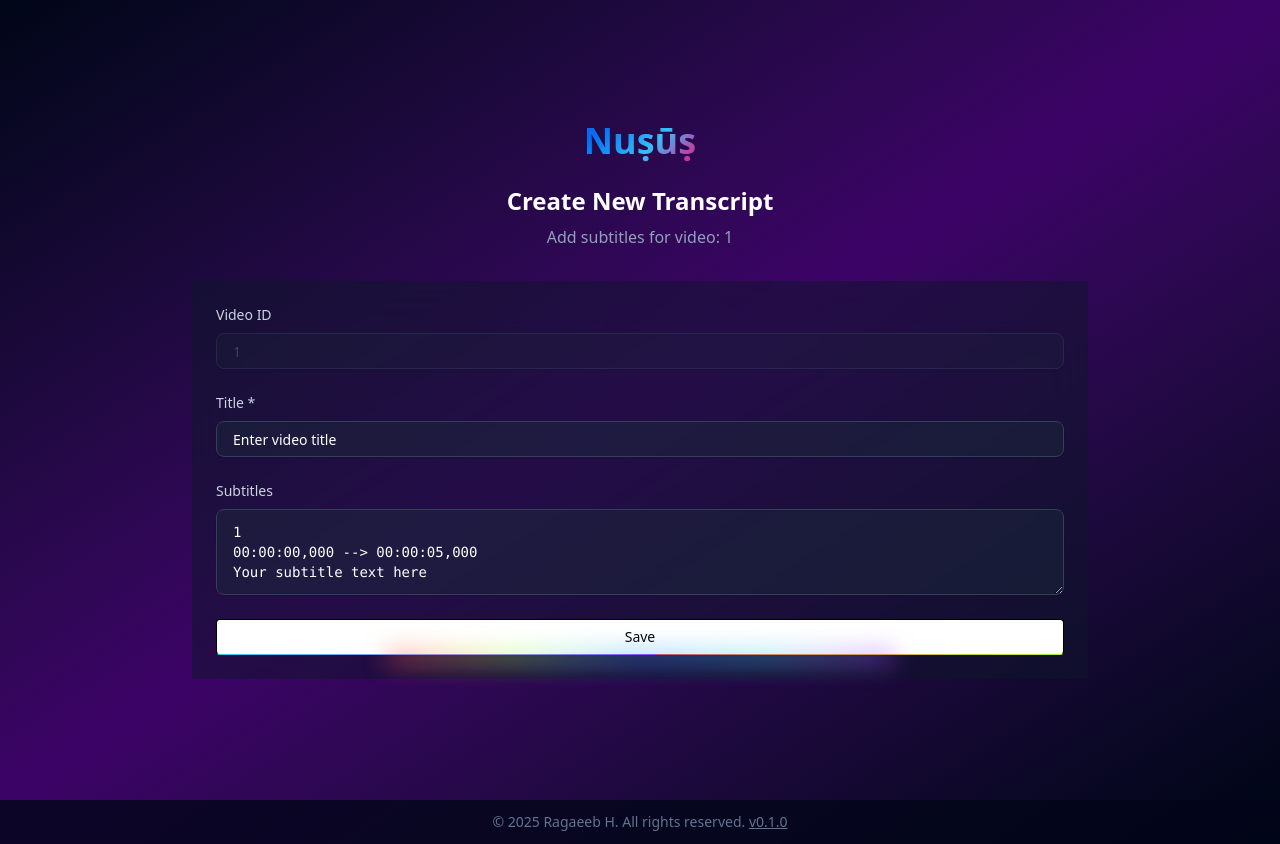
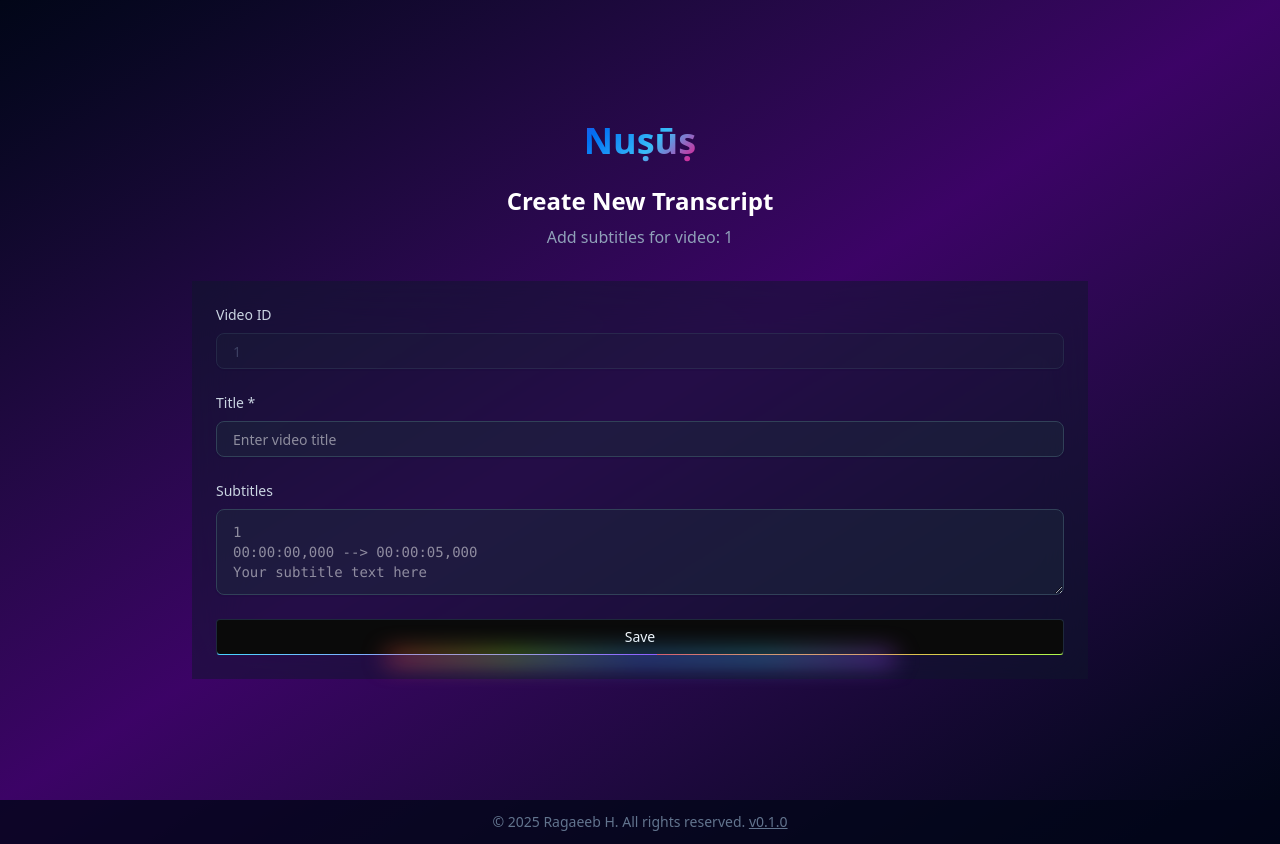
Before and after one commit to ragaeeb/nusus, a Next.js app: page /youtube/1/new in a window 1280 px wide. Built offline with nearby package versions, Linux system fonts and the light colour scheme; what @workos-inc/authkit-nextjs would draw is missing.

Commit message:
Fix unprotected pages
Fix buttons not showing up properly

```diff
--- a/src/app/globals.css
+++ b/src/app/globals.css
@@ -4,59 +4,61 @@
 @custom-variant dark (&:is(.dark *));
 
 @theme {
-    --color-border: 214.3 31.8% 91.4%;
-    --color-input: 214.3 31.8% 91.4%;
-    --color-ring: 222.2 84% 4.9%;
-    --color-background: 0 0% 100%;
-    --color-foreground: 222.2 84% 4.9%;
-    --color-card: 0 0% 100%;
-    --color-card-foreground: 222.2 84% 4.9%;
-    --color-popover: 0 0% 100%;
-    --color-popover-foreground: 222.2 84% 4.9%;
-    --color-primary: 222.2 47.4% 11.2%;
-    --color-primary-foreground: 210 40% 98%;
-    --color-secondary: 210 40% 96.1%;
-    --color-secondary-foreground: 222.2 47.4% 11.2%;
-    --color-muted: 210 40% 96.1%;
-    --color-muted-foreground: 215.4 16.3% 46.9%;
-    --color-accent: 210 40% 96.1%;
-    --color-accent-foreground: 222.2 47.4% 11.2%;
-    --color-destructive: 0 84.2% 60.2%;
-    --color-destructive-foreground: 210 40% 98%;
+    --border: 214.3 31.8% 91.4%;
+    --input: 214.3 31.8% 91.4%;
+    --ring: 222.2 84% 4.9%;
+    --background: 0 0% 100%;
+    --foreground: 222.2 84% 4.9%;
+    --card: 0 0% 100%;
+    --card-foreground: 222.2 84% 4.9%;
+    --popover: 0 0% 100%;
+    --popover-foreground: 222.2 84% 4.9%;
+    --primary: 222.2 47.4% 11.2%;
+    --primary-foreground: 210 40% 98%;
+    --secondary: 210 40% 96.1%;
+    --secondary-foreground: 222.2 47.4% 11.2%;
+    --muted: 210 40% 96.1%;
+    --muted-foreground: 215.4 16.3% 46.9%;
+    --accent: 210 40% 96.1%;
+    --accent-foreground: 222.2 47.4% 11.2%;
+    --destructive: 0 84.2% 60.2%;
+    --destructive-foreground: 210 40% 98%;
 
     --radius: 0.5rem;
 }
 
 @layer base {
     .dark {
-        --color-background: 222.2 84% 4.9%;
-        --color-foreground: 210 40% 98%;
-        --color-card: 222.2 84% 4.9%;
-        --color-card-foreground: 210 40% 98%;
-        --color-popover: 222.2 84% 4.9%;
-        --color-popover-foreground: 210 40% 98%;
-        --color-primary: 210 40% 98%;
-        --color-primary-foreground: 222.2 47.4% 11.2%;
-        --color-secondary: 217.2 32.6% 17.5%;
-        --color-secondary-foreground: 210 40% 98%;
-        --color-muted: 217.2 32.6% 17.5%;
-        --color-muted-foreground: 215 20.2% 65.1%;
-        --color-accent: 217.2 32.6% 17.5%;
-        --color-accent-foreground: 210 40% 98%;
-        --color-destructive: 0 62.8% 30.6%;
-        --color-destructive-foreground: 210 40% 98%;
-        --color-border: 217.2 32.6% 17.5%;
-        --color-input: 217.2 32.6% 17.5%;
-        --color-ring: 212.7 26.8% 83.9%;
+        --background: 222.2 84% 4.9%;
+        --foreground: 210 40% 98%;
+        --card: 222.2 84% 4.9%;
+        --card-foreground: 210 40% 98%;
+        --popover: 222.2 84% 4.9%;
+        --popover-foreground: 210 40% 98%;
+        --primary: 210 40% 98%;
+        --primary-foreground: 222.2 47.4% 11.2%;
+        --secondary: 217.2 32.6% 17.5%;
+        --secondary-foreground: 210 40% 98%;
+        --muted: 217.2 32.6% 17.5%;
+        --muted-foreground: 215 20.2% 65.1%;
+        --accent: 217.2 32.6% 17.5%;
+        --accent-foreground: 210 40% 98%;
+        --destructive: 0 62.8% 30.6%;
+        --destructive-foreground: 210 40% 98%;
+        --border: 217.2 32.6% 17.5%;
+        --input: 217.2 32.6% 17.5%;
+        --ring: 212.7 26.8% 83.9%;
     }
 }
 
 @layer base {
     * {
-        @apply border-border;
+        border-color: hsl(var(--border));
+        outline-color: hsl(var(--ring) / 0.5);
     }
     body {
-        @apply bg-background text-foreground;
+        background-color: hsl(var(--background));
+        color: hsl(var(--foreground));
     }
 }
 
@@ -160,15 +162,6 @@
     }
 }
 
-@layer base {
-    * {
-        @apply border-border outline-ring/50;
-    }
-    body {
-        @apply bg-background text-foreground;
-    }
-}
-
 :root {
     --color-1: oklch(66.2% 0.225 25.9);
     --color-2: oklch(60.4% 0.26 302);
--- a/src/app/layout.tsx
+++ b/src/app/layout.tsx
@@ -10,7 +10,7 @@
 
 export default function RootLayout({ children }: Readonly<{ children: React.ReactNode }>) {
     return (
-        <html lang="en">
+        <html lang="en" className="dark">
             <body className="bg-gradient-to-br from-slate-950 via-purple-950 to-slate-950">
                 <AuthKitProvider>
                     <div className="flex min-h-screen flex-col">
--- a/src/components/ui/hyper-text.tsx
+++ b/src/components/ui/hyper-text.tsx
@@ -64,10 +64,11 @@
             return () => clearTimeout(startTimeout);
         }
 
+        let startTimeout: ReturnType<typeof setTimeout> | undefined;
         const observer = new IntersectionObserver(
             ([entry]) => {
                 if (entry.isIntersecting) {
-                    setTimeout(() => {
+                    startTimeout = setTimeout(() => {
                         setIsAnimating(true);
                     }, delay);
                     observer.disconnect();
@@ -75,12 +76,15 @@
             },
             { rootMargin: '-30% 0px -30% 0px', threshold: 0.1 },
         );
-
         if (elementRef.current) {
             observer.observe(elementRef.current);
         }
-
-        return () => observer.disconnect();
+        return () => {
+            if (startTimeout) {
+                clearTimeout(startTimeout);
+            }
+            observer.disconnect();
+        };
     }, [delay, startOnView]);
 
     // Handle scramble animation
--- a/src/middleware.ts
+++ b/src/middleware.ts
@@ -1,7 +1,7 @@
 import { authkitMiddleware } from '@workos-inc/authkit-nextjs';
 
 export default authkitMiddleware({
-    middlewareAuth: { enabled: true, unauthenticatedPaths: ['/', '/youtube/:videoId*'] },
+    middlewareAuth: { enabled: true, unauthenticatedPaths: ['/', '/youtube/:videoId'] },
 });
 
 export const config = { matcher: ['/((?!_next/static|_next/image|favicon.ico|api/auth).*)'] };
```
